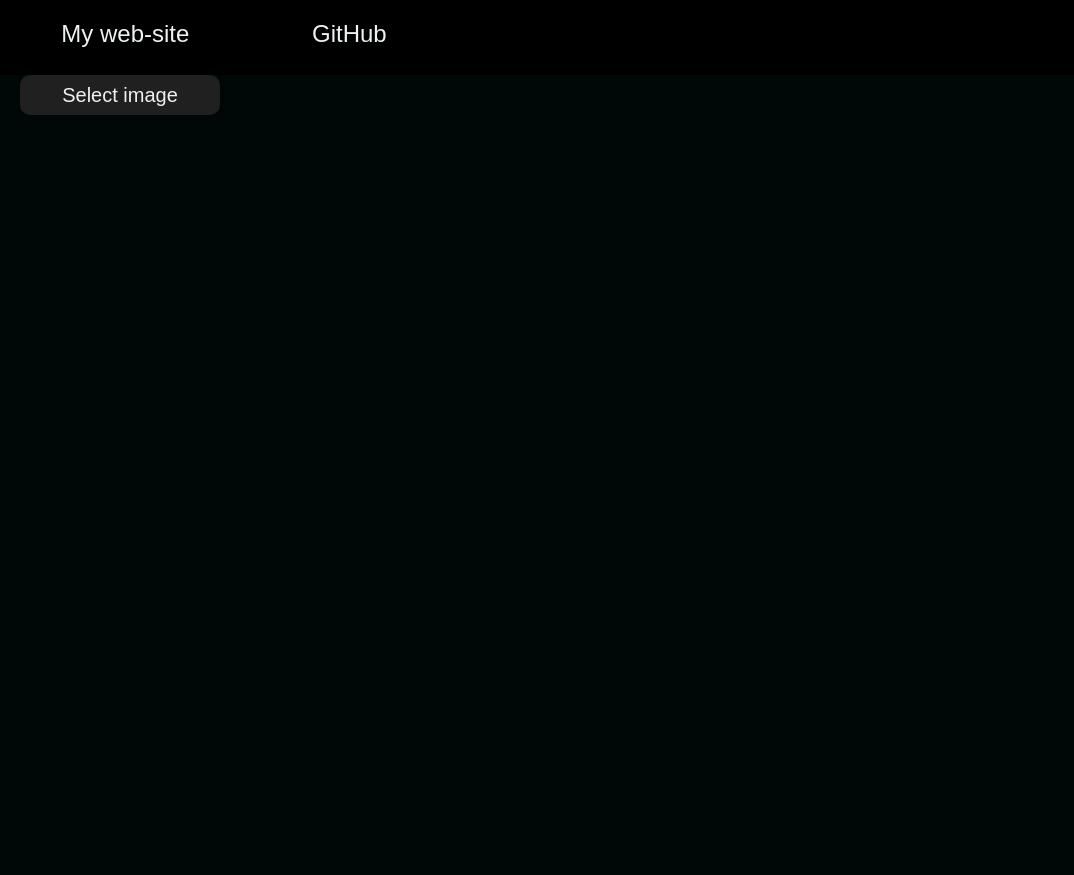
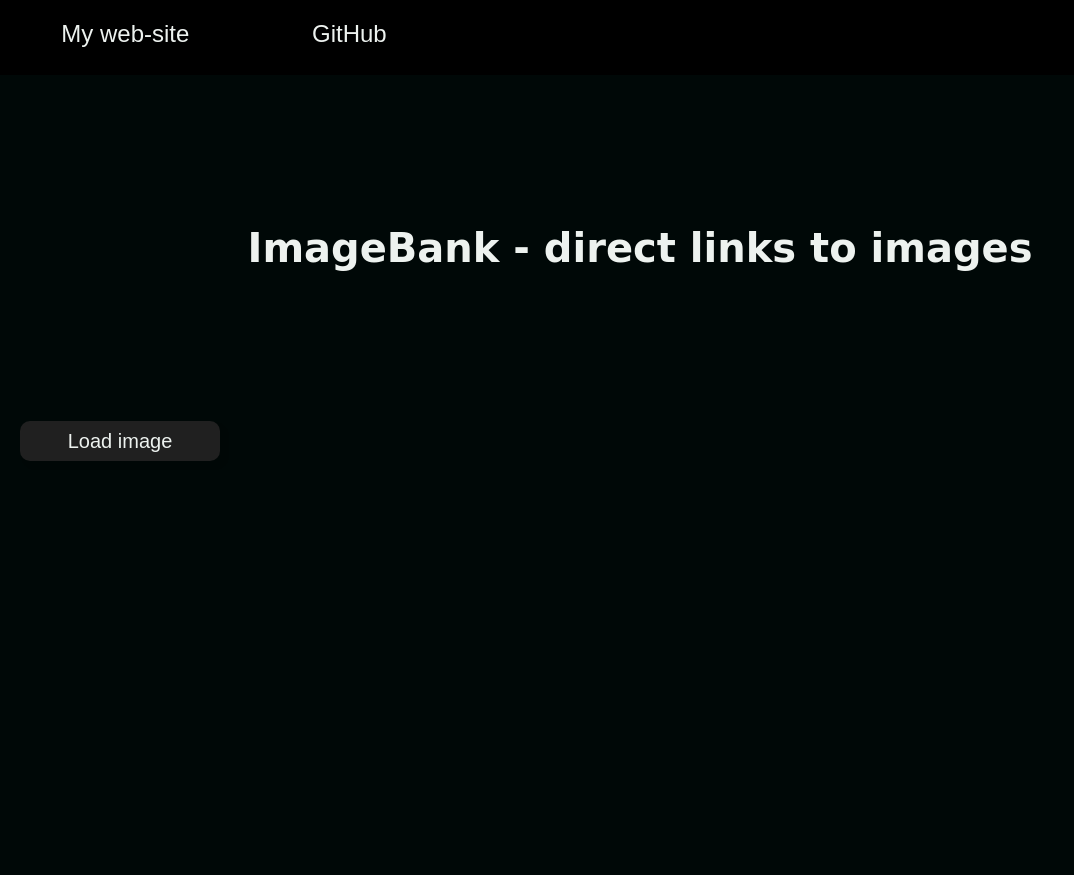
Before and after one commit to Konstantin-create/image_bank, a Flask app: page / in a window 1280 px wide. Shown: the whole page, without its empty margins (0-1074 px from the left). Run offline with Flask 2, Linux system fonts and the light colour scheme.

Commit message:
styles: index -page

```diff
--- a/app/static/css/index_styles.css
+++ b/app/static/css/index_styles.css
@@ -18,6 +18,15 @@ main {
     width: 100%;
     height: 100vh;
     background-color: #000807;
+}
+
+.main-header {
+    /*Cantarell*/
+    font-family: "DejaVu Sans", sans-serif;
+    font-size: 40px;
+    color: #EDF2EF;
+    text-align: center;
+    padding: 150px;
 }
 
 .header-items {
--- a/app/templates/index_page.html
+++ b/app/templates/index_page.html
@@ -15,10 +15,11 @@
     </div>
 </header>
 <main>
+    <h1 class="main-header">ImageBank - direct links to images</h1>
     <form method="post" action=".add/image">
         <label class="input-file">
             <input type="file" name="image" id="preview-image">
-            <span id="image-text">Select image</span>
+            <span id="image-text">Load image</span>
         </label>
     </form>
 </main>
```
